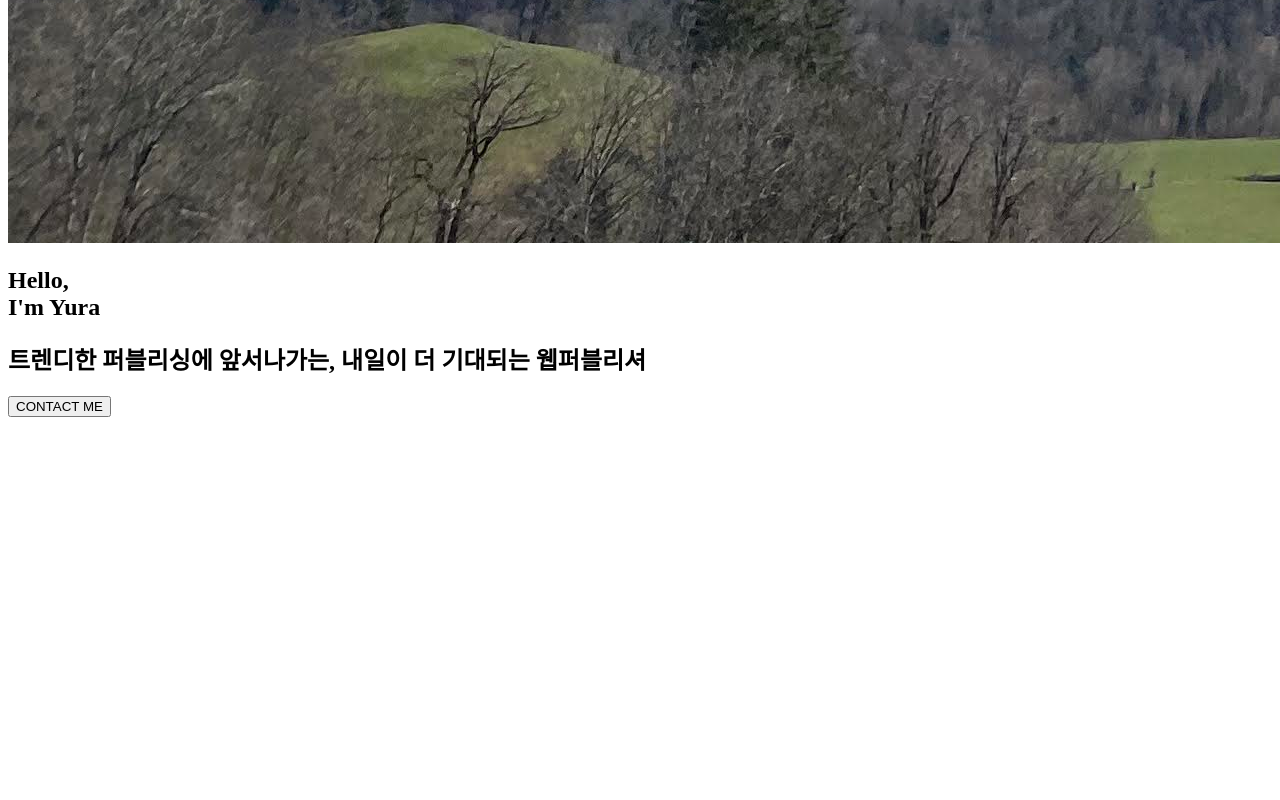
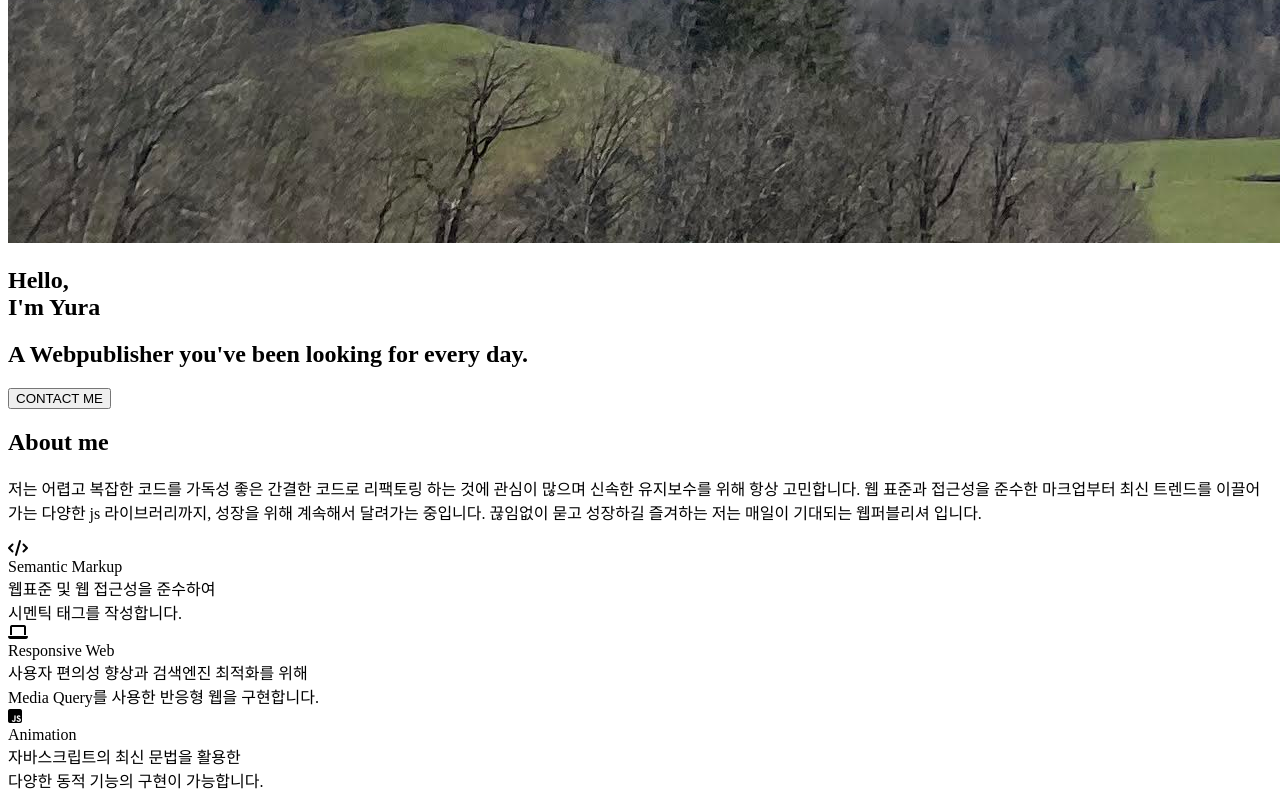
Before and after one commit to cogcod/Portfolio, a plain HTML site: page index.html in a window 1280 px wide. Shown: the part 3445-4245 px from the top of the page. Before the commit the page ends 3870 px from the top, so only its background shows below. Drawn offline with Linux system fonts and the light colour scheme.

Commit message:
HTML:aboutme

```diff
--- a/index.html
+++ b/index.html
@@ -35,13 +35,42 @@
     <section id="home">
         <img class="home__avatar" src="images/profile.jpeg" alt="Yura's profile photo">
         <h1 class="home__title">Hello, <br /> I'm Yura</h1>
-        <h2 class="home__description">트렌디한 퍼블리싱에 앞서나가는, 내일이 더 기대되는 웹퍼블리셔</h2>
+        <h2 class="home__description">A Webpublisher you've been looking for every day.</h2>
         <button class="home__contact">CONTACT ME</button>
     </section>
 
     <!-- About -->
     <section id="about">
+        <h1>About me</h1>
+        <p>
+            저는 어렵고 복잡한 코드를 가독성 좋은 간결한 코드로 리팩토링 하는 것에 관심이 많으며 신속한 유지보수를 위해 항상 고민합니다.
+            웹 표준과 접근성을 준수한 마크업부터 최신 트렌드를 이끌어가는 다양한 js 라이브러리까지, 성장을 위해 계속해서 달려가는 중입니다.
+            끊임없이 묻고 성장하길 즐겨하는 저는 매일이 기대되는 웹퍼블리셔 입니다.
+        </p>
 
+        <div class="about__majors">
+            <div class="mjor">
+                <div class="major__icon">
+                    <i class="fas fa-code"></i>
+                </div>
+                <div class="major__title">Semantic Markup</div>
+                <div class="major__description">웹표준 및 웹 접근성을 준수하여 <br /> 시멘틱 태그를 작성합니다.</div>
+            </div>
+            <div class="mjor">
+                <div class="major__icon">
+                    <i class="fas fa-laptop"></i>
+                </div>
+                <div class="major__title">Responsive Web</div>
+                <div class="major__description">사용자 편의성 향상과 검색엔진 최적화를 위해 <br /> Media Query를 사용한 반응형 웹을 구현합니다.<br /> </div>
+            </div>
+            <div class="mjor">
+                <div class="major__icon">
+                    <i class="fab fa-js-square"></i>
+                </div>
+                <div class="major__title">Animation</div>
+                <div class="major__description">자바스크립트의 최신 문법을 활용한 <br /> 다양한 동적 기능의 구현이 가능합니다.</div>
+            </div>
+        </div>
     </section>
 
     <!-- Skills -->
@@ -53,6 +82,9 @@
     <!-- Textimonials -->
     <section id="testimonials"></section>
 
+    <!-- Resume -->
+    <section id="resume"></section>
+
     <!-- Contact -->
     <section id="contact"></section>
 </body>
```
